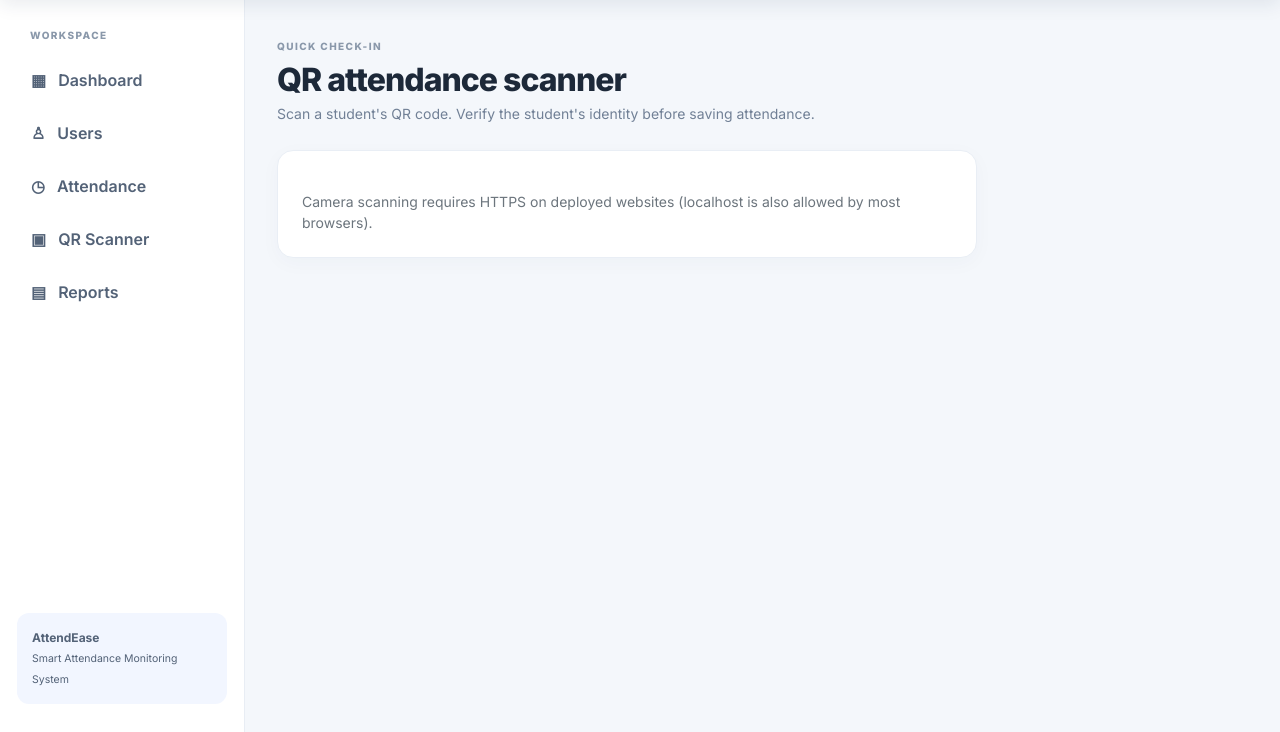
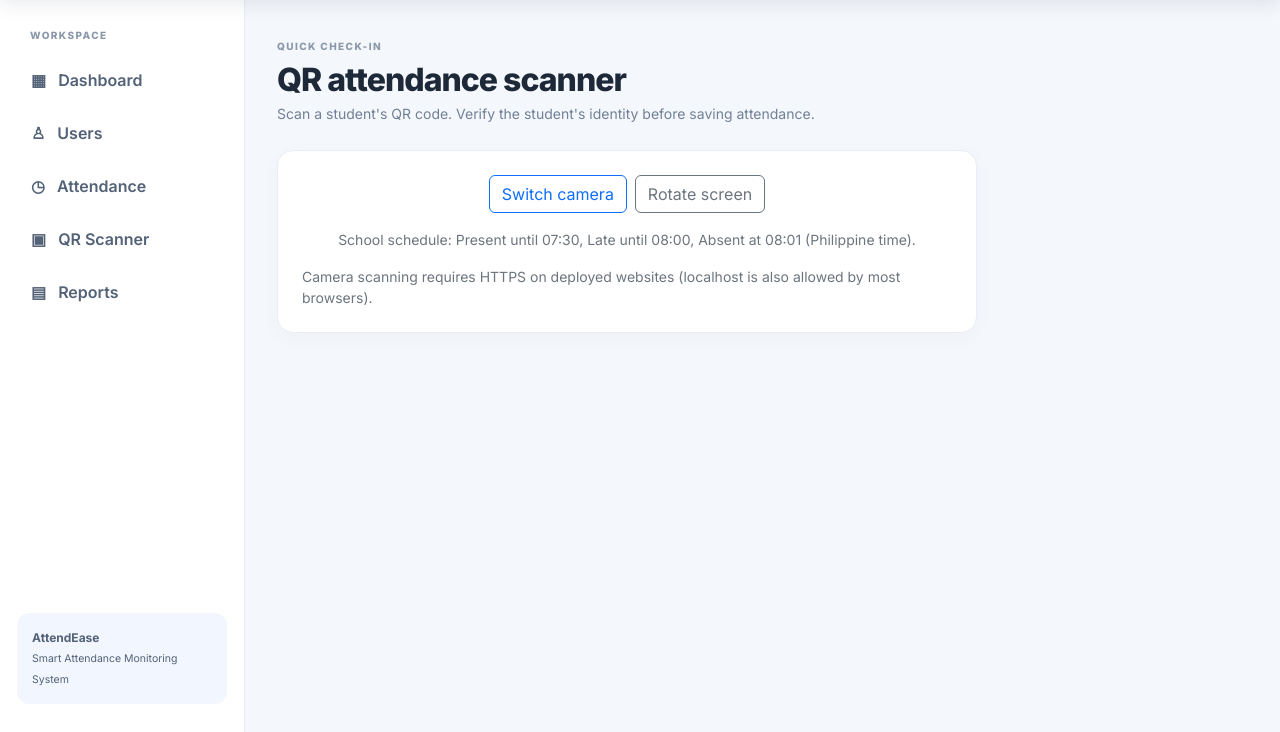
Before and after one commit to emsterjohn/attendease, a Flask app: page /scan in a window 1280 px wide. Shown: the part 68-800 px from the top of the page. Run offline with Flask 3, Linux system fonts and the light colour scheme; the visitor is signed in with stand-in values (Sample User, id 1); data comes from the database, SQL or seed files in the repository; some libraries are stand-ins or nearby versions.

Commit message:
Add camera controls and display school attendance cutoffs

```diff
--- a/templates/scan.html
+++ b/templates/scan.html
@@ -3,6 +3,11 @@
 {% block content %}
 <div class="page-heading"><div><span class="eyebrow">QUICK CHECK-IN</span><h1>QR attendance scanner</h1><p>Scan a student's QR code. Verify the student's identity before saving attendance.</p></div></div>
 <div class="content-card scanner-card">
+  <div class="d-flex flex-wrap gap-2 justify-content-center mb-3">
+    <button type="button" id="switch-camera" class="btn btn-outline-primary">Switch camera</button>
+    <button type="button" id="rotate-screen" class="btn btn-outline-secondary">Rotate screen</button>
+  </div>
+  <p class="small text-secondary text-center mb-3">School schedule: Present until {{ schedule.present_cutoff }}, Late until {{ schedule.late_cutoff }}, Absent at {{ schedule.absent_cutoff }} (Philippine time).</p>
   <div id="reader"></div>
   <div class="small text-secondary mt-3">Camera scanning requires HTTPS on deployed websites (localhost is also allowed by most browsers).</div>
   <div id="scan-result" class="alert mt-3 d-none" role="status" aria-live="polite"></div>
```
